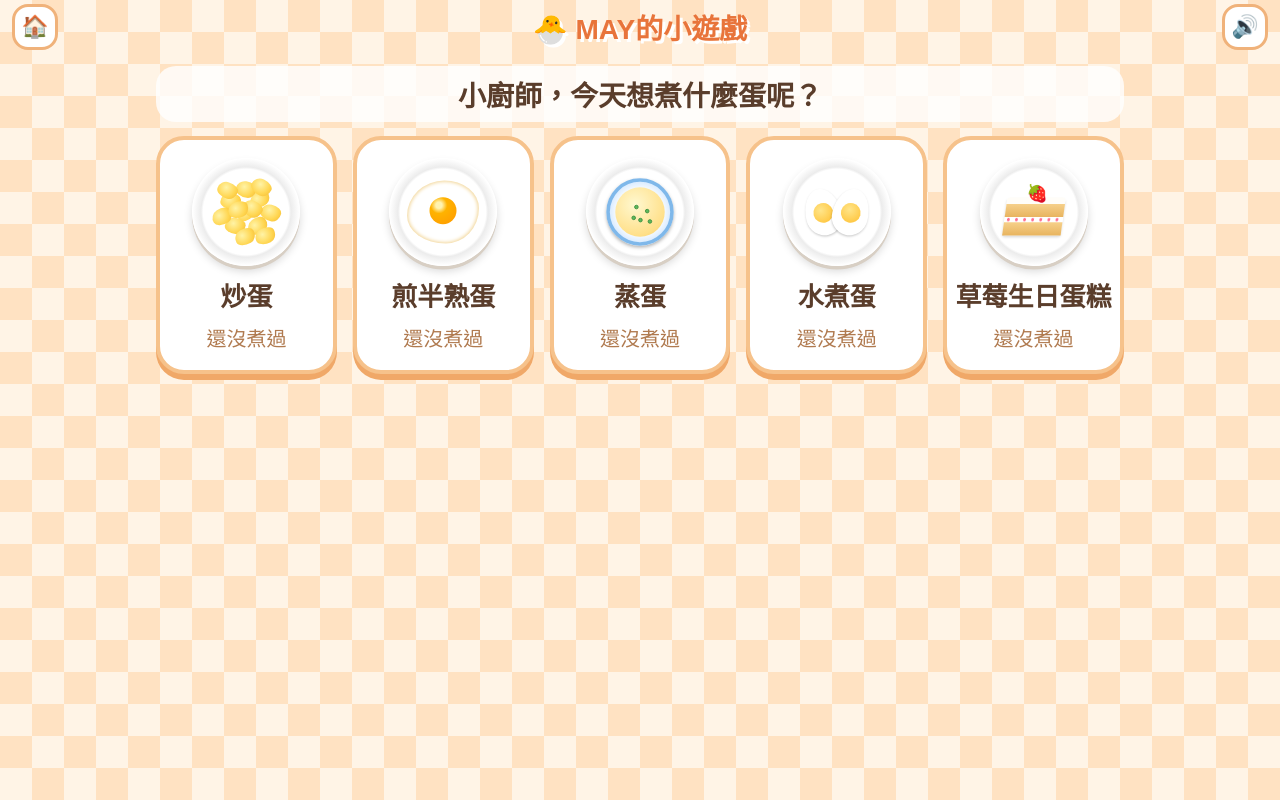
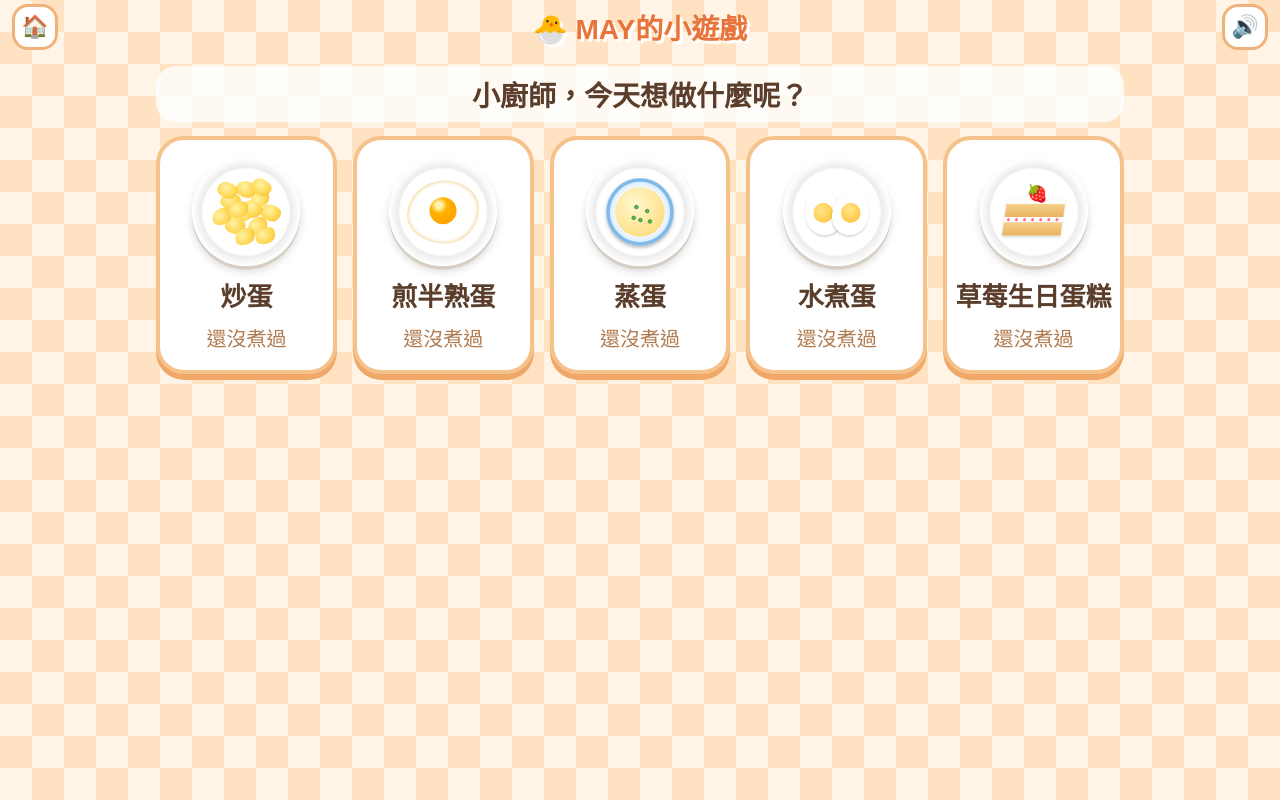
Before and after one commit to ccc99188-oss/egg-kitchen, a plain HTML site: page index.html in a window 1280 px wide. Drawn offline with Linux system fonts and the light colour scheme.

Commit message:
菜單招呼語改成「今天想做什麼呢？」
Co-Authored-By: Claude Opus 5.5 <noreply@anthropic.com>

```diff
--- a/index.html
+++ b/index.html
@@ -262,7 +262,7 @@ body.dark .cakewrap{filter:drop-shadow(0 0 30px rgba(255,200,80,.55))}
 </header>
 
 <section class="screen on" id="menu">
-  <p class="hello">小廚師，今天想煮什麼蛋呢？</p>
+  <p class="hello">小廚師，今天想做什麼呢？</p>
   <div class="menu" id="cards"></div>
 </section>
 
```
